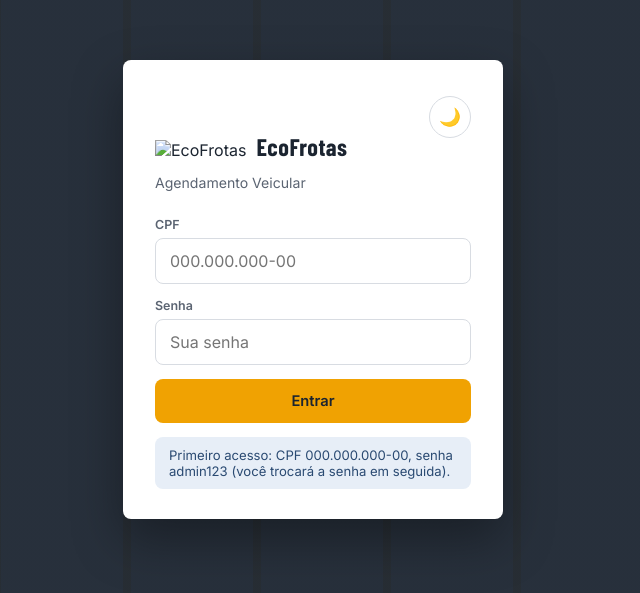
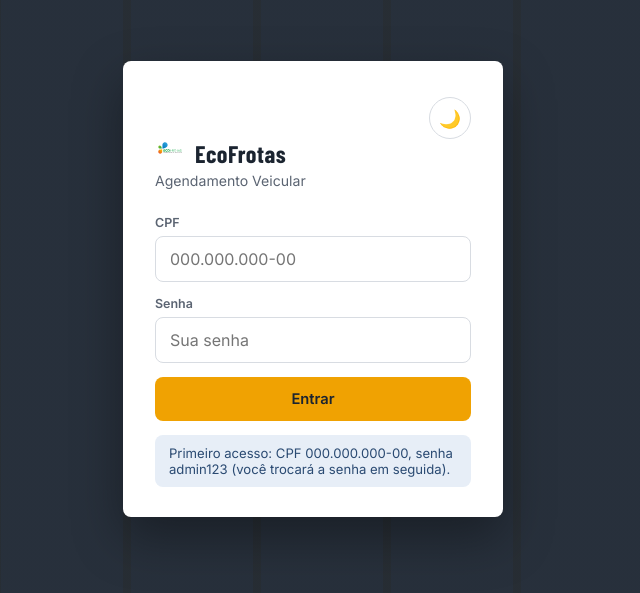
Before and after one commit to clementgustavo1301-blip/agendadecarroseco, a website built with Vite: page index.html in a window 1280 px wide. Shown: the part 111-704 px from the top of the page, without its empty margins (327-967 px from the left). Built offline with nearby package versions, Linux system fonts and the light colour scheme; no server answers.

Commit message:
Fix image rendering: convert misnamed JPGs to actual SVGs

```diff
--- a/index.html
+++ b/index.html
@@ -4,8 +4,8 @@
   <meta charset="UTF-8">
   <meta name="viewport" content="width=device-width, initial-scale=1.0">
   <title>EcoFrotas | Agendamento Veicular</title>
-  <link rel="icon" type="image/jpeg" href="/IMG_20260918_191705_216.jpg">
-  <link rel="apple-touch-icon" href="/IMG_20260918_191705_216.jpg">
+  <link rel="icon" type="image/svg+xml" href="/favicon.svg">
+  <link rel="apple-touch-icon" href="/favicon.svg">
   <link rel="manifest" href="/manifest.json">
   <link rel="preconnect" href="https://fonts.googleapis.com">
   <link href="https://fonts.googleapis.com/css2?family=Barlow+Condensed:wght@500;600;700&family=Inter:wght@400;500;600;700&display=swap" rel="stylesheet">
@@ -26,7 +26,7 @@
         <button class="theme-toggle" id="btn-tema-login" title="Alternar modo claro/escuro">🌙</button>
       </div>
       <div class="login-brand">
-        <img class="logo-img" src="/IMG_20260918_191727_280.jpg" alt="EcoFrotas">
+        <img class="logo-img" src="/logo.svg" alt="EcoFrotas">
         <h1>EcoFrotas</h1>
       </div>
       <div class="login-sub">Agendamento Veicular</div>
@@ -67,7 +67,7 @@
     <div class="shell">
       <header class="mobile-header">
         <div class="mobile-brand">
-          <img class="logo-img-sidebar" src="/IMG_20260918_191727_280.jpg" alt="">
+          <img class="logo-img-sidebar" src="/logo.svg" alt="">
           <span>EcoFrotas</span>
         </div>
         <button class="btn-menu" id="btn-menu" type="button" aria-label="Abrir menu de navegacao" aria-controls="menu-principal" aria-expanded="false">
@@ -80,7 +80,7 @@
       <!-- SIDEBAR -->
       <aside class="sidebar" id="menu-principal" aria-label="Navegacao principal">
         <div class="brand">
-          <img class="logo-img-sidebar" src="/IMG_20260918_191727_280.jpg" alt="EcoFrotas">
+          <img class="logo-img-sidebar" src="/logo.svg" alt="EcoFrotas">
           <span>EcoFrotas</span>
         </div>
 
```
Also changed, not shown: public/favicon.svg (renamed from public/IMG_20260918_191705_216.jpg), public/logo.svg (renamed from public/IMG_20260918_191727_280.jpg), public/manifest.json.
